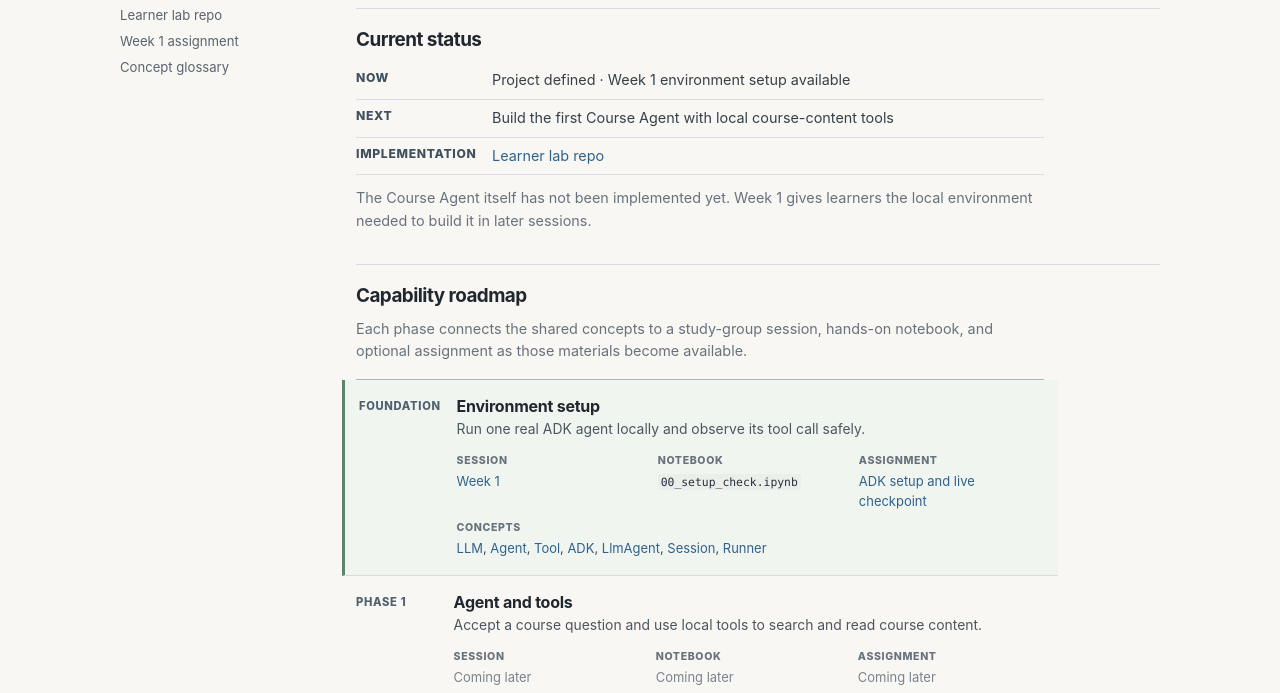
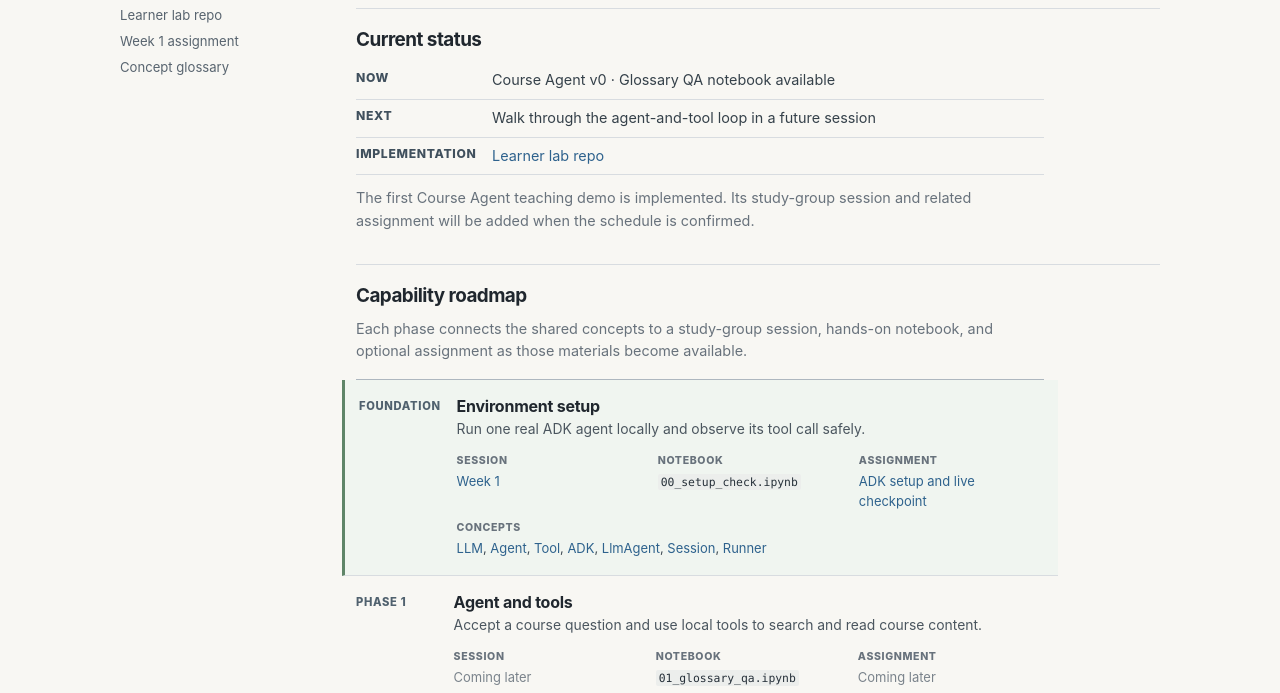
Before and after one commit to absurdwall/search-agent-study-group, a plain HTML site: page course-agent/index.html in a window 1280 px wide. Shown: the part 253-946 px from the top of the page. Drawn offline with Linux system fonts and the light colour scheme.

Commit message:
Register Course Agent demo notebook

```diff
--- a/course-agent/index.html
+++ b/course-agent/index.html
@@ -59,11 +59,11 @@
           <dl class="project-facts">
             <div>
               <dt>Now</dt>
-              <dd>Project defined · Week 1 environment setup available</dd>
+              <dd>Course Agent v0 · Glossary QA notebook available</dd>
             </div>
             <div>
               <dt>Next</dt>
-              <dd>Build the first Course Agent with local course-content tools</dd>
+              <dd>Walk through the agent-and-tool loop in a future session</dd>
             </div>
             <div>
               <dt>Implementation</dt>
@@ -71,8 +71,8 @@
             </div>
           </dl>
           <p class="section-note project-status-note">
-            The Course Agent itself has not been implemented yet. Week 1 gives
-            learners the local environment needed to build it in later sessions.
+            The first Course Agent teaching demo is implemented. Its study-group
+            session and related assignment will be added when the schedule is confirmed.
           </p>
         </section>
 
@@ -110,7 +110,7 @@
               </div>
               <dl class="phase-links">
                 <div><dt>Session</dt><dd><span class="coming-later">Coming later</span></dd></div>
-                <div><dt>Notebook</dt><dd><span class="coming-later">Coming later</span></dd></div>
+                <div><dt>Notebook</dt><dd><a href="https://github.com/absurdwall/search-agent-lab/blob/main/notebooks/01_glossary_qa.ipynb"><code>01_glossary_qa.ipynb</code></a></dd></div>
                 <div><dt>Assignment</dt><dd><span class="coming-later">Coming later</span></dd></div>
                 <div class="phase-concepts"><dt>Concepts</dt><dd><a href="../glossary/#agent">Agent</a>, <a href="../glossary/#tool">Tool</a>, <a href="../glossary/#llm-agent">LlmAgent</a>, <a href="../glossary/#session">Session</a>, <a href="../glossary/#runner">Runner</a> <span class="coming-later">· Event definition coming later</span></dd></div>
               </dl>
```
Also changed, not shown: weeks/2026-07-14/adk-playbook/index.html (+12 -0 lines).
